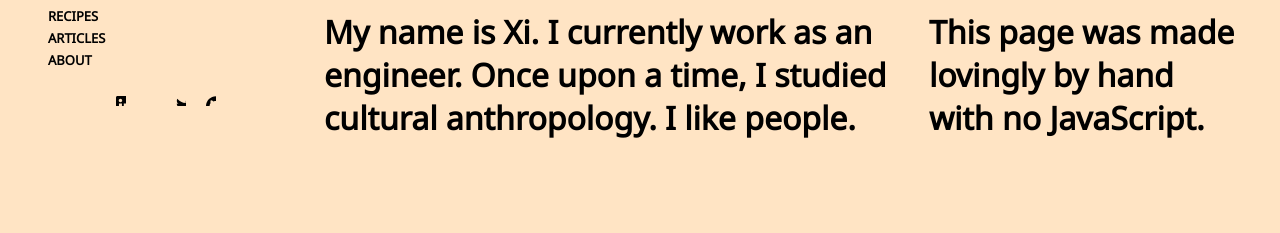
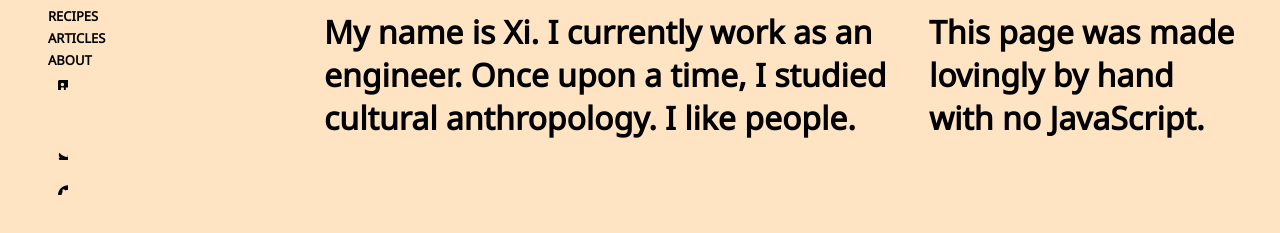
Before and after one commit to aefhm/blog, a plain HTML site: page public/index.html in a window 1280 px wide. Shown: the part 123-356 px from the top of the page. Drawn offline with Linux system fonts and the light colour scheme.

Commit message:
Update index.html
Signed-off-by: Xi Zhang <xizhang@mailfence.com>

```diff
--- a/public/index.html
+++ b/public/index.html
@@ -22,28 +22,34 @@
         <li>
           <a href="/about.html">About</a>
         </li>
-      </ul>
-      <div class="social-links">
+        <li>
           <a href="https://www.linkedin.com/in/xi-zhang-9358bb1a/">
             <svg aria-labelledby="simpleicons-linkedin-icon" role="img" viewBox="0 0 12 12" xmlns="http://www.w3.org/2000/svg"><title id="simpleicons-linkedin-icon">LinkedIn icon</title><path d="M20.447 20.452h-3.554v-5.569c0-1.328-.027-3.037-1.852-3.037-1.853 0-2.136 1.445-2.136 2.939v5.667H9.351V9h3.414v1.561h.046c.477-.9 1.637-1.85 3.37-1.85 3.601 0 4.267 2.37 4.267 5.455v6.286zM5.337 7.433c-1.144 0-2.063-.926-2.063-2.065 0-1.138.92-2.063 2.063-2.063 1.14 0 2.064.925 2.064 2.063 0 1.139-.925 2.065-2.064 2.065zm1.782 13.019H3.555V9h3.564v11.452zM22.225 0H1.771C.792 0 0 .774 0 1.729v20.542C0 23.227.792 24 1.771 24h20.451C23.2 24 24 23.227 24 22.271V1.729C24 .774 23.2 0 22.222 0h.003z"/>
             </svg>
           </a>
+        </li>
+        <li>
           <a href="mailto:info@xizhang.page">
             <svg version="1.1" id="Layer_1" xmlns="http://www.w3.org/2000/svg" xmlns:xlink="http://www.w3.org/1999/xlink" x="0px" y="0px"
-             viewBox="0 0 12 12" style="enable-background:new 0 0 12 12;" xml:space="preserve">
+              viewBox="0 0 12 12" style="enable-background:new 0 0 300 300;" xml:space="preserve">
             <g id="XMLID_9_">
               <path id="XMLID_10_" d="M159,207c-2.666,2-5.833,3-9,3c-3.166,0-6.333-1-9-3l-96-72l-30-22.5V285c0,8.284,6.717,15,15,15h240
                 c8.285,0,15-6.716,15-15V112.5L255,135L159,207z"/>
               <path id="XMLID_11_" d="M150,176.25L245,105l25-18.75L159,3c-5.332-4-12.666-4-18,0L30,86.25L55,105L150,176.25z"/>
             </g>
           </a>
+        </li>
+        <li>
           <a href="https://twitter.com/aefhm">
             <svg aria-labelledby="simpleicons-twitter-icon" role="img" viewBox="0 0 12 12" xmlns="http://www.w3.org/2000/svg"><title id="simpleicons-twitter-icon">Twitter icon</title><path d="M23.954 4.569c-.885.389-1.83.654-2.825.775 1.014-.611 1.794-1.574 2.163-2.723-.951.555-2.005.959-3.127 1.184-.896-.959-2.173-1.559-3.591-1.559-2.717 0-4.92 2.203-4.92 4.917 0 .39.045.765.127 1.124C7.691 8.094 4.066 6.13 1.64 3.161c-.427.722-.666 1.561-.666 2.475 0 1.71.87 3.213 2.188 4.096-.807-.026-1.566-.248-2.228-.616v.061c0 2.385 1.693 4.374 3.946 4.827-.413.111-.849.171-1.296.171-.314 0-.615-.03-.916-.086.631 1.953 2.445 3.377 4.604 3.417-1.68 1.319-3.809 2.105-6.102 2.105-.39 0-.779-.023-1.17-.067 2.189 1.394 4.768 2.209 7.557 2.209 9.054 0 13.999-7.496 13.999-13.986 0-.209 0-.42-.015-.63.961-.689 1.8-1.56 2.46-2.548l-.047-.02z"/></svg>
           </a>
+        </li>
+        <li>
           <a href="https://github.com/aefhm">
             <svg aria-labelledby="simpleicons-github-icon" role="img" viewBox="0 0 12 12" xmlns="http://www.w3.org/2000/svg"><title id="simpleicons-github-icon">GitHub icon</title><path d="M12 .297c-6.63 0-12 5.373-12 12 0 5.303 3.438 9.8 8.205 11.385.6.113.82-.258.82-.577 0-.285-.01-1.04-.015-2.04-3.338.724-4.042-1.61-4.042-1.61C4.422 18.07 3.633 17.7 3.633 17.7c-1.087-.744.084-.729.084-.729 1.205.084 1.838 1.236 1.838 1.236 1.07 1.835 2.809 1.305 3.495.998.108-.776.417-1.305.76-1.605-2.665-.3-5.466-1.332-5.466-5.93 0-1.31.465-2.38 1.235-3.22-.135-.303-.54-1.523.105-3.176 0 0 1.005-.322 3.3 1.23.96-.267 1.98-.399 3-.405 1.02.006 2.04.138 3 .405 2.28-1.552 3.285-1.23 3.285-1.23.645 1.653.24 2.873.12 3.176.765.84 1.23 1.91 1.23 3.22 0 4.61-2.805 5.625-5.475 5.92.42.36.81 1.096.81 2.22 0 1.606-.015 2.896-.015 3.286 0 .315.21.69.825.57C20.565 22.092 24 17.592 24 12.297c0-6.627-5.373-12-12-12"></path></svg>
           </a>
-      </div>
+        </li>
+      </ul>
     </nav>
     <div class="main">
       <div class="description">
```
Lines whose indentation alone changed are shown as unchanged.
